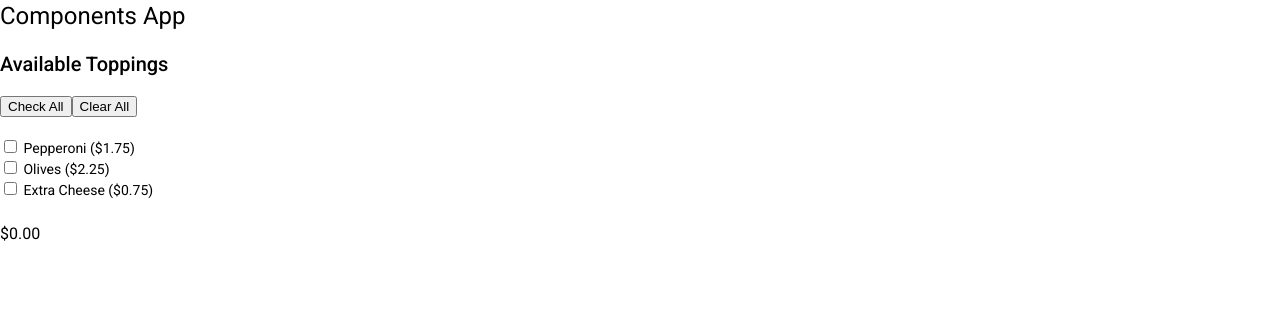
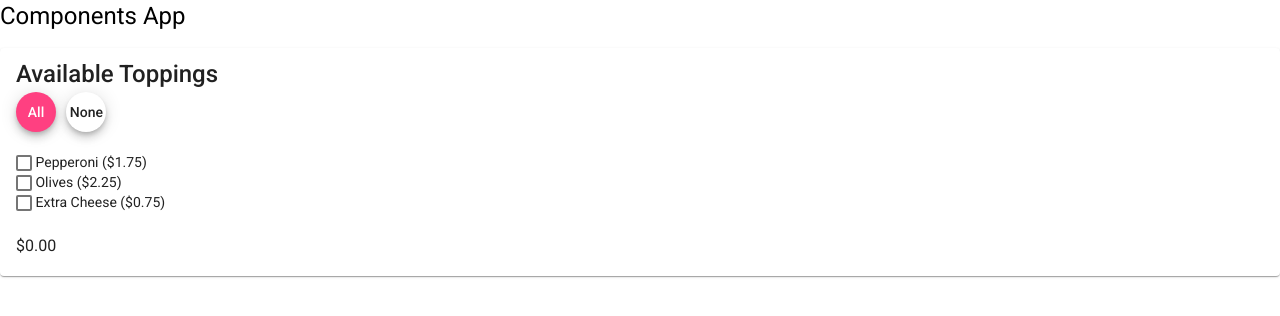
Before and after one commit to tsteelematc/components-5, an Angular app: page / in a window 1280 px wide. Shown: the top 316 px of the page. Built offline with nearby package versions, Linux system fonts and the light colour scheme.

Commit message:
Showing pizza toppings on a card...

```diff
--- a/src/app/app.module.ts
+++ b/src/app/app.module.ts
@@ -5,6 +5,9 @@ import { AppComponent } from './app.component';
 import { PizzaToppingsComponent } from './pizza-toppings/pizza-toppings.component';
 import { FormsModule } from '@angular/forms';
 import { BrowserAnimationsModule } from '@angular/platform-browser/animations';
+import { MatCardModule } from '@angular/material/card';
+import { MatCheckboxModule } from '@angular/material/checkbox';
+import { MatButtonModule } from '@angular/material/button';
 
 @NgModule({
   declarations: [
@@ -13,7 +16,11 @@ import { BrowserAnimationsModule } from '@angular/platform-browser/animations';
   ],
   imports: [
     BrowserModule
-    , FormsModule, BrowserAnimationsModule
+    , FormsModule
+    , BrowserAnimationsModule
+    , MatCardModule
+    , MatCheckboxModule
+    , MatButtonModule
   ],
   providers: [],
   bootstrap: [AppComponent]
--- a/src/app/pizza-toppings/pizza-toppings.component.html
+++ b/src/app/pizza-toppings/pizza-toppings.component.html
@@ -1,26 +1,22 @@
-<h2>
+<mat-card>
+    <mat-card-title>
         Available Toppings
-</h2>
-<button
-    (click)="checkAll()"
->
-    Check All
+    </mat-card-title>
+
+    <mat-card-content>
+
+        <button mat-mini-fab (click)="checkAll()">
+            All
         </button>
-<button
-    (click)="clearAll()"
->
-    Clear All
+        &nbsp;
+        <button mat-mini-fab color="secondary" (click)="clearAll()">
+            None
         </button>
         <br>
         <br>
-<div
-    *ngFor="let pt of pizzaToppings"
->
+        <div *ngFor="let pt of pizzaToppings">
             <label>
-        <input
-            type="checkbox"
-            [(ngModel)]="pt.checked"
-        />
+                <mat-checkbox [(ngModel)]="pt.checked"></mat-checkbox>
                 {{ pt.name }} ({{ pt.price | currency }})
             </label>
         </div>
@@ -28,3 +24,7 @@
         <h3>
             {{ total | currency }}
         </h3>
+
+
+    </mat-card-content>
+</mat-card>
```
Lines whose indentation alone changed are shown as unchanged.
